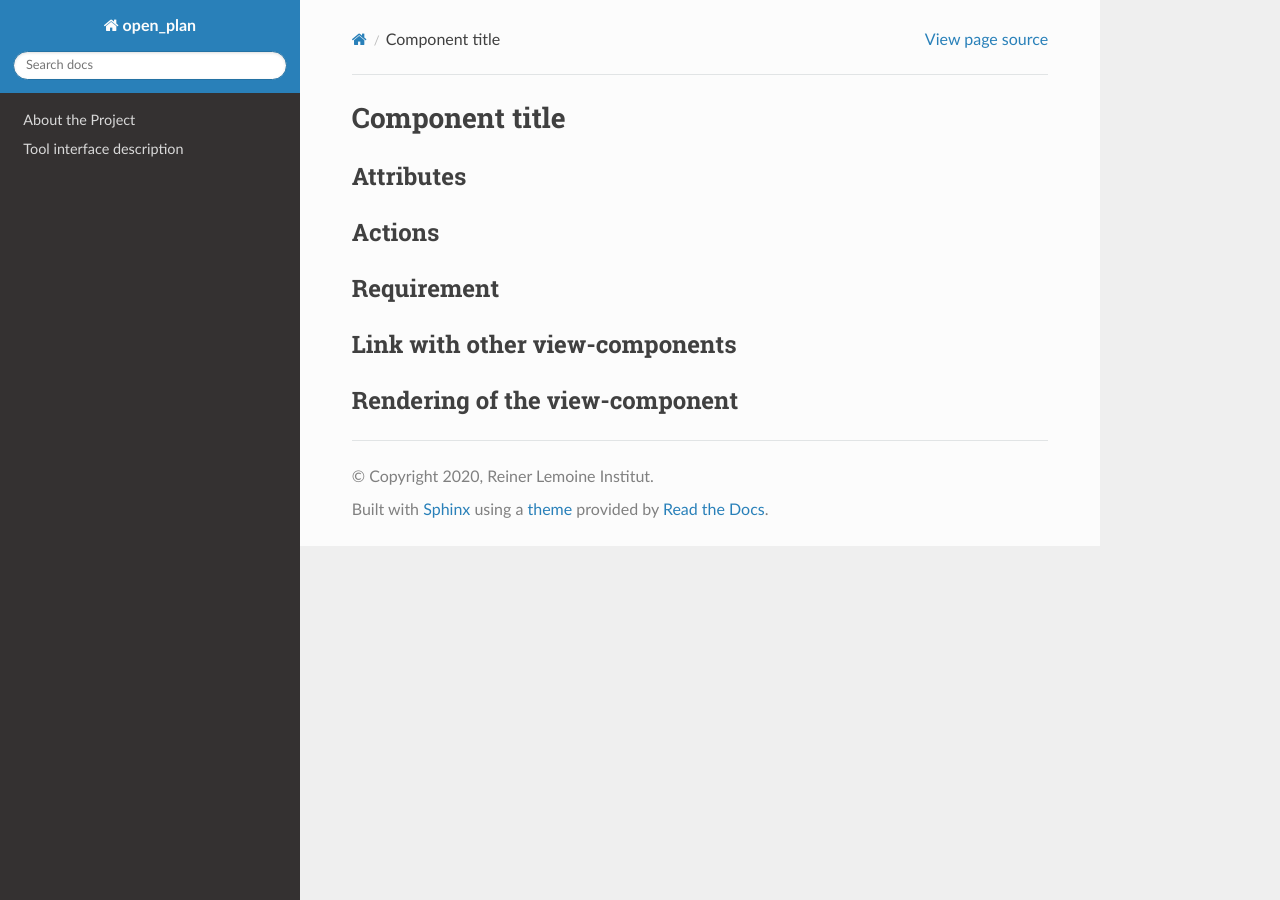
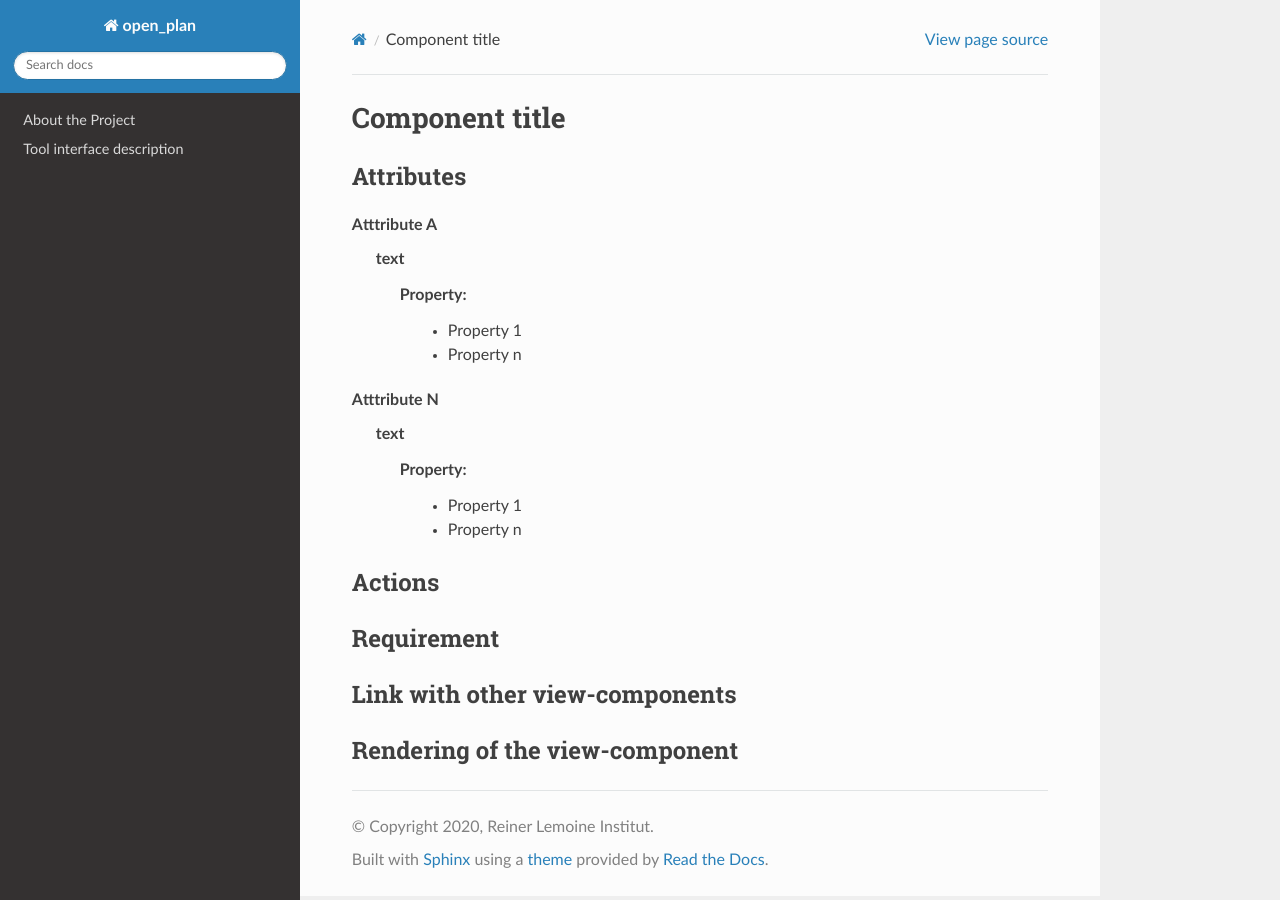
Before and after one commit to rl-institut/open_plan, a Sphinx documentation site: the page built from docs/view_components/view_component_template.rst, in a window 1280 px wide. Built offline with Sphinx 7.4.7 and the Read the Docs theme 2.0.0, drawn with Linux system fonts in a browser that asks for light colours; formulas are drawn with MathJax 3.

Commit message:
First draft of new template

```diff
--- a/docs/view_components/view_component_template.rst
+++ b/docs/view_components/view_component_template.rst
@@ -1,14 +1,24 @@
 .. reference for this view-component
 .. you can refer to this component using :ref:`<component_name>-label`
 
-.. _<component_name>-label:
-
+.. _view_component_template-label:
 
 Component title
 ---------------
 
 Attributes
 ^^^^^^^^^^
+**Atttribute A**
+    text
+        Property:
+            * Property 1
+            * Property n
+
+**Atttribute N**
+    text
+        Property:
+            * Property 1
+            * Property n
 
 Actions
 ^^^^^^^
```
